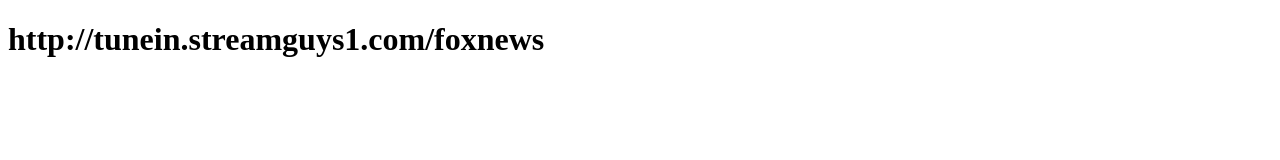
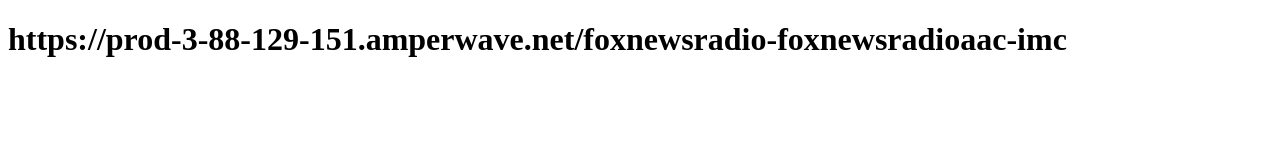
Before and after one commit to fuiwgfB/51, a plain HTML site: page index.html in a window 1280 px wide. Drawn offline with Linux system fonts and the light colour scheme.

Commit message:
Update index.html

```diff
--- a/index.html
+++ b/index.html
@@ -1,6 +1,6 @@
 <!DOCTYPE html>
 <html>
   <head>
-<h1>http://tunein.streamguys1.com/foxnews</h1>
+<h1>https://prod-3-88-129-151.amperwave.net/foxnewsradio-foxnewsradioaac-imc</h1>
   </head>
 </html>
```
